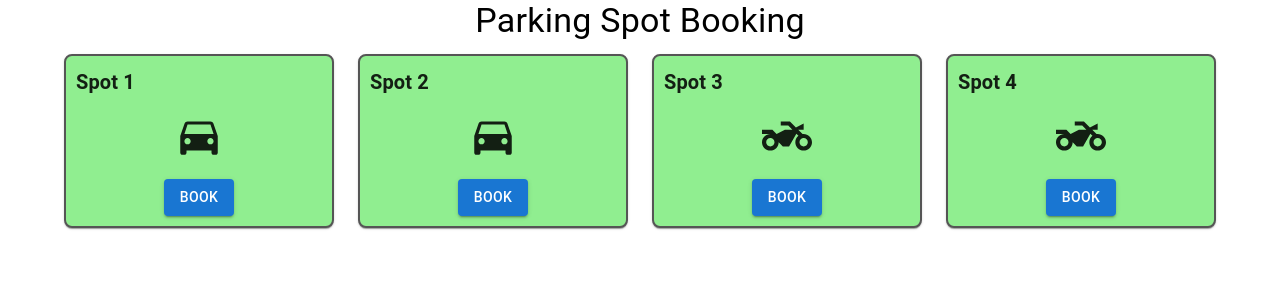
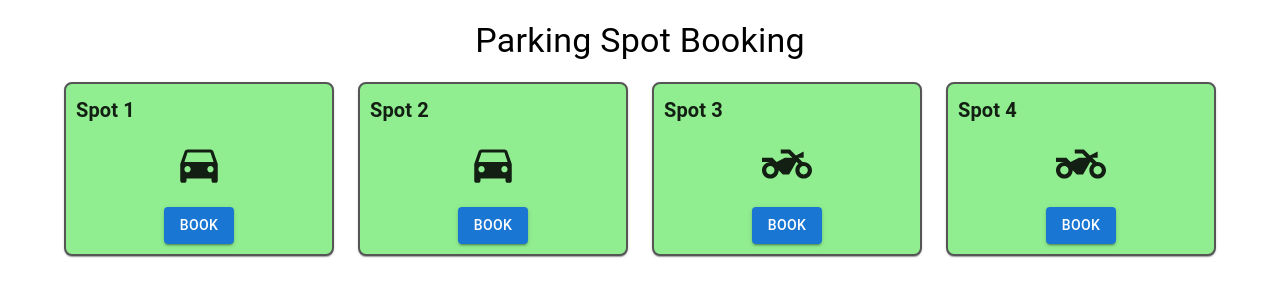
Before and after one commit to ak-sr-rgb/MyDellSpot, a React (Create React App) app: page /book in a window 1280 px wide. Shown: the top 300 px of the page. Built offline with nearby package versions, Linux system fonts and the light colour scheme.

Commit message:
last commit of 17th

```diff
--- a/src/Register.js
+++ b/src/Register.js
@@ -4,7 +4,6 @@ import Button from '@mui/material/Button';
 import CssBaseline from '@mui/material/CssBaseline';
 import TextField from '@mui/material/TextField';
 import LocalParkingIcon from '@mui/icons-material/DirectionsCar';
-import Link from '@mui/material/Link';
 import Grid from '@mui/material/Grid';
 import Box from '@mui/material/Box';
 import Typography from '@mui/material/Typography';
--- a/src/components/Parking/ParkingSpotBooking.js
+++ b/src/components/Parking/ParkingSpotBooking.js
@@ -20,7 +20,7 @@ const ParkingSpotBooking = () => {
 
   return (
     <Container>
-      <Typography variant="h4" gutterBottom>
+      <Typography variant="h4" gutterBottom style={{margin:20}}>
         Parking Spot Booking
       </Typography>
       <ParkingSpotList spots={spots} onBookSpot={handleBookSpot} />
```
